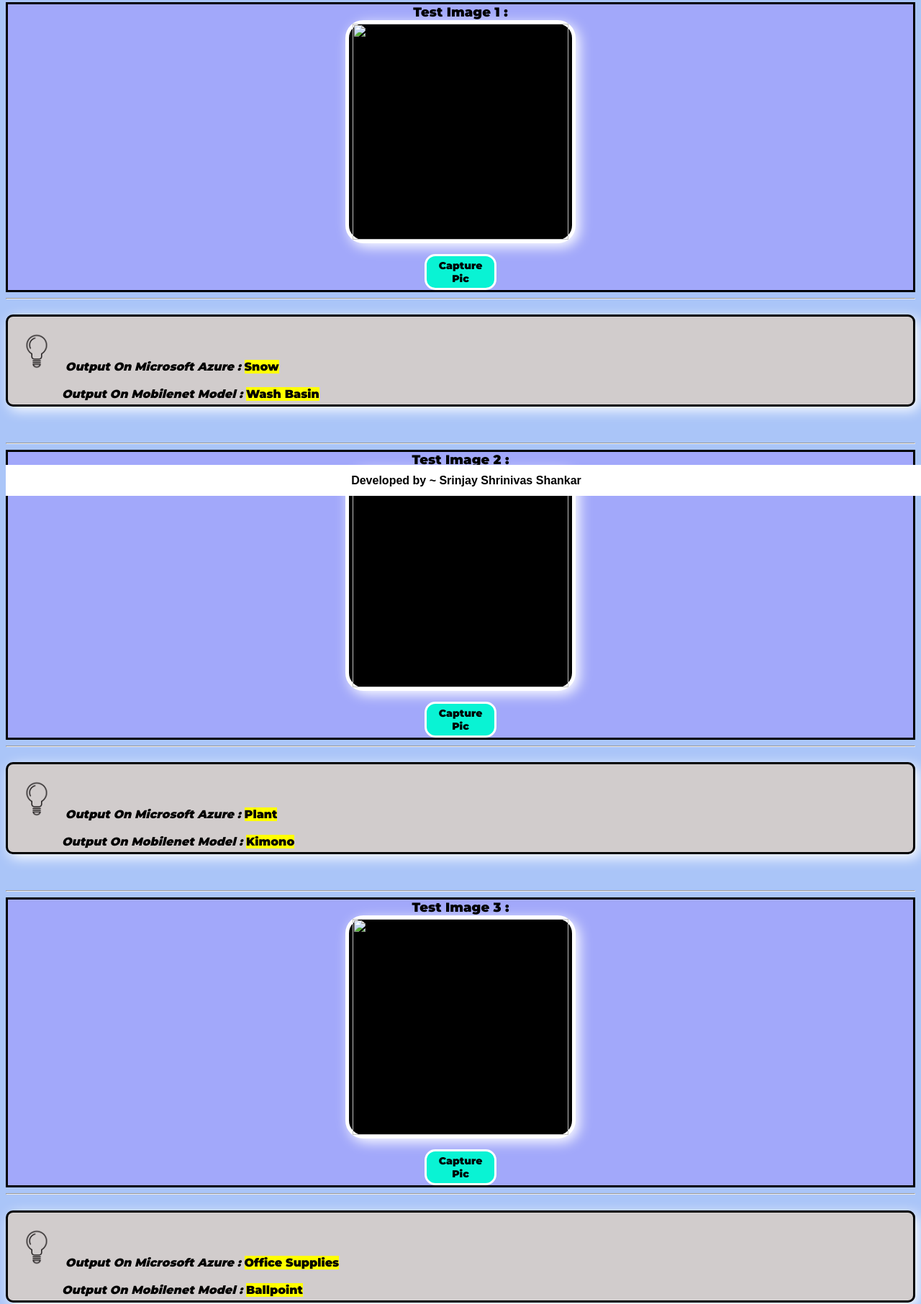
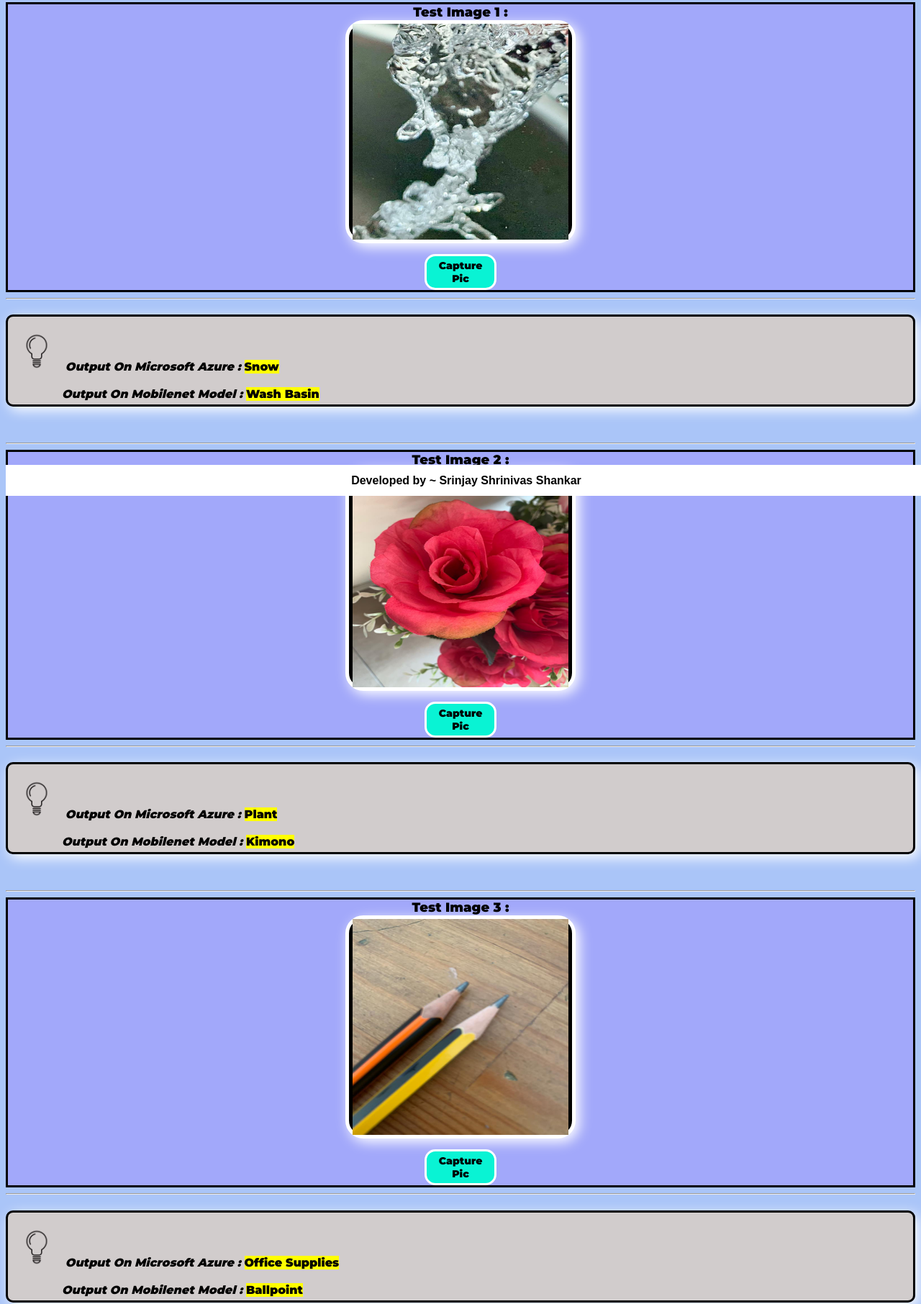
Before and after one commit to Srinjay-JavaScript/CaseStudy, a plain HTML site: page index.html in a window 1280 px wide. Shown: the part 111-1923 px from the top of the page at 72% size. Drawn offline with Linux system fonts and the light colour scheme; a web font is replaced by a local one.

Commit message:
Add files via upload

```diff
--- a/index.html
+++ b/index.html
@@ -22,7 +22,7 @@
       <hr>
       <div class="col-lg-6 col-md-6 col-xs-12"  style="background-color: rgb(162, 168, 250);border: black 3px solid;">
         <label style="font-size: large;">Test Image 1 : </label>
-        <div class="cam" id="liveCam"><img src="Images/Water.jpeg" width="300" height="300"></div>
+        <div class="cam" id="liveCam"><img src="Water.jpeg" width="300" height="300"></div>
         <button style="margin-top:15px; font-size: 14px;  width:100px; height: 50px;border-radius: 15px; border: 3px white solid; color: rgb(0, 0, 0); background-color: rgb(9, 243, 212); font-weight: bolder; font-family: 'Montserrat', sans-serif;">Capture Pic</button>
       </div>
       <hr>
@@ -32,7 +32,7 @@
         <hr>
       <div class="col-lg-6 col-md-6 col-xs-12"  style="background-color: rgb(162, 168, 250);border: black 3px solid;">
         <label style="font-size: large;">Test Image 2 : </label>
-        <div class="cam" id="liveCam"><img src="Images/Flower.jpeg" width="300" height="300"></div>
+        <div class="cam" id="liveCam"><img src="Flower.jpeg" width="300" height="300"></div>
         <button style="margin-top:15px; font-size: 14px;  width:100px; height: 50px;border-radius: 15px; border: 3px white solid; color: rgb(0, 0, 0); background-color: rgb(9, 243, 212); font-weight: bolder; font-family: 'Montserrat', sans-serif;">Capture Pic</button>
       </div>
       <hr>
@@ -44,7 +44,7 @@
         <hr>
       <div class="col-lg-6 col-md-6 col-xs-12"  style="background-color: rgb(162, 168, 250);border: black 3px solid;">
         <label style="font-size: large;">Test Image 3 : </label>
-        <div class="cam" id="liveCam"><img src="Images/Pencil.jpeg" width="300" height="300"></div>
+        <div class="cam" id="liveCam"><img src="Pencil.jpeg" width="300" height="300"></div>
         <button style="margin-top:15px; font-size: 14px;  width:100px; height: 50px;border-radius: 15px; border: 3px white solid; color: rgb(0, 0, 0); background-color: rgb(9, 243, 212); font-weight: bolder; font-family: 'Montserrat', sans-serif;">Capture Pic</button>
       </div>
       <hr>
@@ -56,7 +56,7 @@
         <hr>
       <div class="col-lg-6 col-md-6 col-xs-12"  style="background-color: rgb(162, 168, 250);border: black 3px solid;">
         <label style="font-size: large;">Test Image 4 : </label>
-        <div class="cam" id="liveCam"><center><img src="Images/Kiwi.jpeg" width="300" height="250"></center></div>
+        <div class="cam" id="liveCam"><center><img src="Kiwi.jpeg" width="300" height="250"></center></div>
         <button style="margin-top:15px; font-size: 14px;  width:100px; height: 50px;border-radius: 15px; border: 3px white solid; color: rgb(0, 0, 0); background-color: rgb(9, 243, 212); font-weight: bolder; font-family: 'Montserrat', sans-serif;">Capture Pic</button>
       </div>
       <hr>
```
